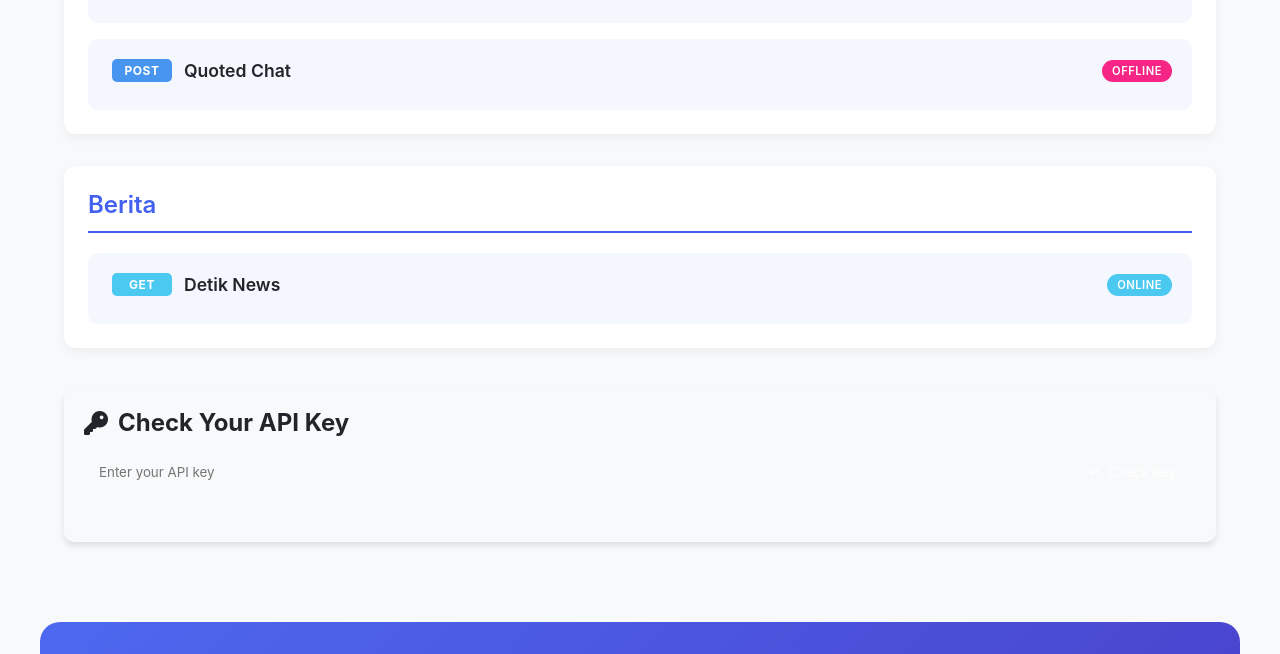
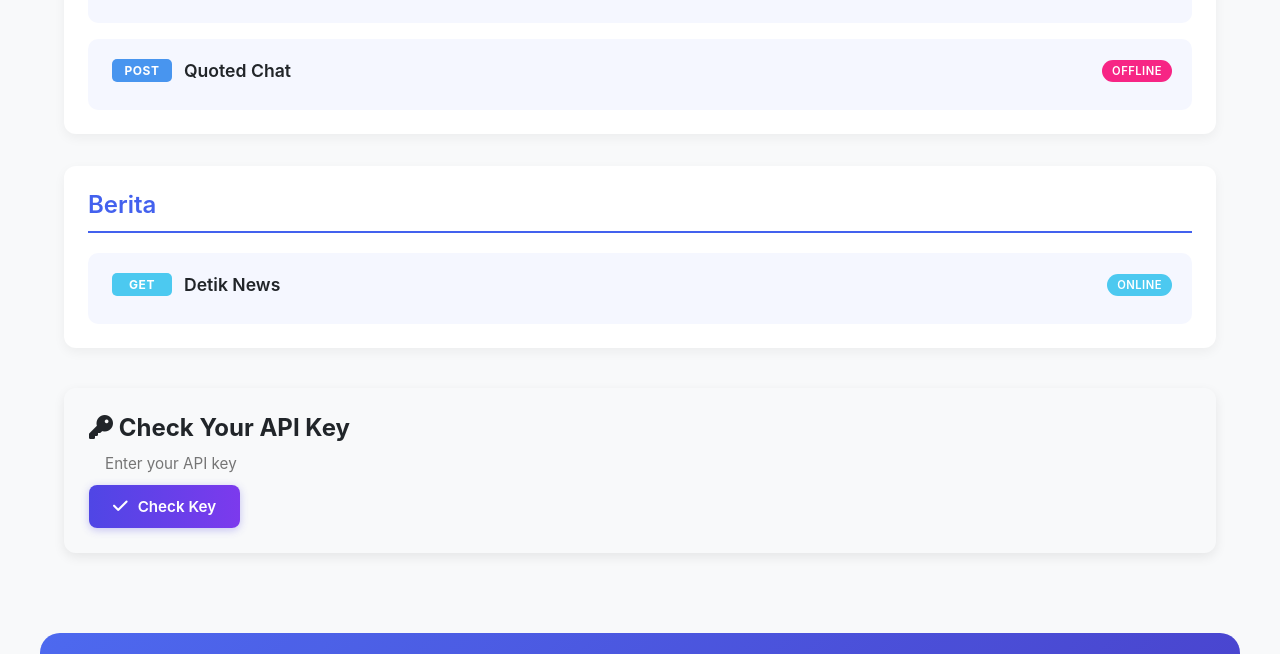
Before and after one commit to DanX1020/DanXAPI, a website: page public/index.html in a window 1280 px wide. Shown: the part 2780-3434 px from the top of the page. Drawn offline with Linux system fonts and the light colour scheme.

Commit message:
Add files via upload

```diff
--- a/public/styles.css
+++ b/public/styles.css
@@ -510,7 +510,7 @@ body.dark-mode .api-endpoint {
     box-shadow: 0 4px 8px rgba(67, 97, 238, 0.3);
 }
 
-/* ... (rest of your existing CSS remains the same) ... */
+
 
 /* Skeleton Loading for vertical layout */
 .skeleton-container {
@@ -549,70 +549,112 @@ body.dark-mode .api-endpoint {
     animation: shimmer 1.5s infinite;
 }
 
-/* API Key Checker Styles */
+/* API Key Check Section Styling */
 .api-key-checker {
     margin-top: 40px;
-    padding: 20px;
+    padding: 25px;
     background: var(--card-bg);
-    border-radius: 10px;
-    box-shadow: 0 4px 6px rgba(0, 0, 0, 0.1);
+    border-radius: 12px;
+    border: 1px solid var(--border-color);
+    box-shadow: 0 4px 12px rgba(0, 0, 0, 0.08);
 }
 
-.api-key-checker h2 {
-    margin-bottom: 15px;
-    color: var(--text-color);
+/* Improved Button Styles */
+.check-key-btn {
+    padding: 12px 24px;
+    background: linear-gradient(to right, #4f46e5, #7c3aed);
+    color: white !important;
+    border: none;
+    border-radius: 8px;
+    cursor: pointer;
+    transition: all 0.3s ease;
     display: flex;
     align-items: center;
     gap: 10px;
+    font-weight: 600;
+    box-shadow: 0 2px 8px rgba(79, 70, 229, 0.3);
+    font-size: 0.95rem;
+    position: relative;
+    overflow: hidden;
+    z-index: 1;
 }
 
-.key-check-input {
-    display: flex;
-    gap: 10px;
-    margin-bottom: 10px;
-}
-
-#apiKeyInput {
-    flex: 1;
-    padding: 12px 15px;
-    border: 1px solid var(--border-color);
-    border-radius: 5px;
-    background: var(--input-bg);
-    color: var(--text-color);
-}
-
-.check-key-btn {
-    padding: 12px 20px;
-    background: var(--primary-color);
-    color: white;
-    border: none;
-    border-radius: 5px;
-    cursor: pointer;
-    transition: background 0.3s;
-    display: flex;
-    align-items: center;
-    gap: 8px;
+.check-key-btn::before {
+    content: '';
+    position: absolute;
+    top: 0;
+    left: 0;
+    width: 100%;
+    height: 100%;
+    background: linear-gradient(to right, #7c3aed, #4f46e5); /* Reversed gradient */
+    opacity: 0;
+    transition: opacity 0.3s ease;
+    z-index: -1;
 }
 
 .check-key-btn:hover {
-    background: var(--primary-hover);
+    transform: translateY(-2px);
+    box-shadow: 0 4px 12px rgba(79, 70, 229, 0.4);
 }
 
+.check-key-btn:hover::before {
+    opacity: 1;
+}
+
+.check-key-btn:active {
+    transform: translateY(0);
+    box-shadow: 0 2px 6px rgba(79, 70, 229, 0.4);
+}
+
+.check-key-btn i {
+    font-size: 1.1em;
+}
+
+/* Input field styling for consistency */
+#apiKeyInput {
+    flex: 1;
+    padding: 12px 16px;
+    border: 2px solid var(--border-color);
+    border-radius: 8px;
+    background: var(--input-bg);
+    color: var(--text-color);
+    font-size: 0.95rem;
+    transition: border-color 0.3s ease;
+}
+
+#apiKeyInput:focus {
+    border-color: #4f46e5;
+    outline: none;
+    box-shadow: 0 0 0 3px rgba(79, 70, 229, 0.1);
+}
+
+/* Key check result styling */
 .key-check-result {
-    padding: 10px;
-    border-radius: 5px;
-    text-align: center;
+    padding: 15px;
+    border-radius: 8px;
+    margin-top: 15px;
     font-weight: 500;
+    display: none; /* Hidden by default */
+    animation: fadeIn 0.3s ease;
+}
+
+@keyframes fadeIn {
+    from { opacity: 0; transform: translateY(5px); }
+    to { opacity: 1; transform: translateY(0); }
 }
 
 .key-check-result.valid {
-    background: rgba(40, 167, 69, 0.2);
-    color: #28a745;
+    background: rgba(74, 222, 128, 0.15);
+    color: #10b981;
+    border: 1px solid rgba(16, 185, 129, 0.2);
+    display: block;
 }
 
 .key-check-result.invalid {
-    background: rgba(220, 53, 69, 0.2);
-    color: #dc3545;
+    background: rgba(252, 165, 165, 0.15);
+    color: #ef4444;
+    border: 1px solid rgba(239, 68, 68, 0.2);
+    display: block;
 }
 
 /* Responsive adjustments */
```
